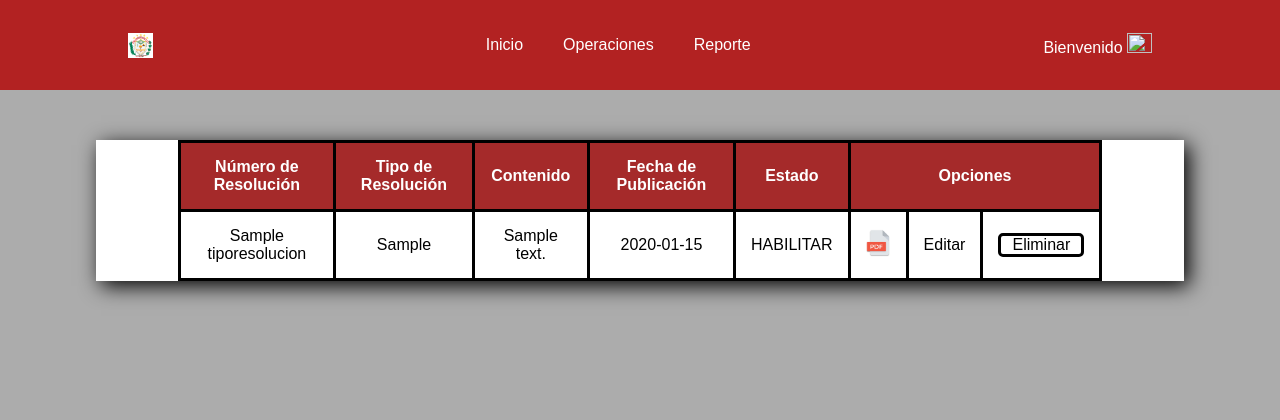
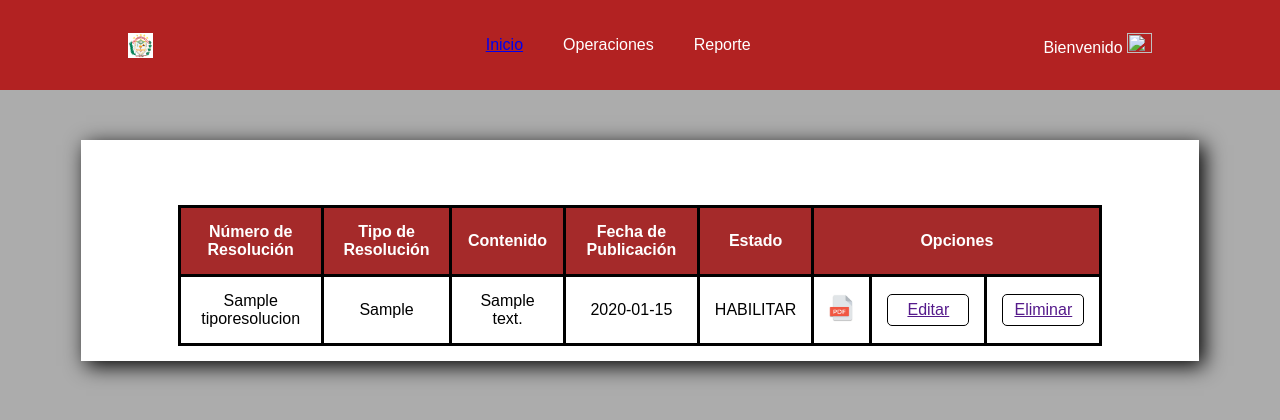
Before and after one commit to RJosueMR/mdh_resoluciones, a PHP site: page /reporte.php in a window 1280 px wide. Shown: the top 420 px of the page. Run offline with PHP 8.4, Linux system fonts and the light colour scheme; the visitor is signed in with stand-in values (Sample User, id 1); data comes from the database, SQL or seed files in the repository; tables that the repository leaves empty hold one stand-in row (values such as "Sample post").

Commit message:
sincronizar290323-2
Co-authored-by: ArthurG018 <ArthurG018@users.noreply.github.com>
Co-authored-by: Jeyson03 <Jeyson03@users.noreply.github.com>

```diff
--- a/cabecera.php
+++ b/cabecera.php
@@ -7,19 +7,19 @@
         <ul class="enlaces">
             <li><a href="principal.php">Inicio</a></li>
             <li>
-                <a href="#">Operaciones</a>
+                <a class="enlace-cabecera" href="#">Operaciones</a>
                 <ul class="enlaces-sub">
-                    <li><a href="tiporesolucion.php">Registrar Tipo de Resolución</a></li>
-                    <li><a href="registroresolucion.php">Registrar Resolución</a></li>
+                    <li><a class="enlace-cabecera" href="tiporesolucion.php">Registrar Tipo de Resolución</a></li>
+                    <li><a class="enlace-cabecera" href="registroresolucion.php">Registrar Resolución</a></li>
                 </ul>
             </li>
-            <li><a href="reporte.php">Reporte</a></li>
+            <li><a class="enlace-cabecera" href="reporte.php">Reporte</a></li>
         </ul>
 
     </nav>
 
     <div>
-        <a href="php/p_cerrarsesion.php">Bienvenido</a>
+        <a class="enlace-cabecera" href="php/p_cerrarsesion.php">Bienvenido</a>
         <img class="perfil" src="" alt="">
     </div>
 
--- a/css/botones.css
+++ b/css/botones.css
@@ -1,7 +1,12 @@
 .boton {
-    display: inline-block;
+    display: flex;
     border-style: solid;
     border-color: black;
     border-radius: 5px;
+    border-width: 1px;
+    height: 30px;
+    align-items: center;
+    justify-content: center;
+    color: black;
     width: 80px;
 }
--- a/css/cabecera.css
+++ b/css/cabecera.css
@@ -8,7 +8,7 @@ img {
     width: 25px;
 }
 
-li, a, button {
+li, .enlace-cabecera, button {
     color: white;
     text-decoration: none;
 }
@@ -36,11 +36,11 @@ header {
     padding: 20px 20px;
 }
 
-.enlaces li a {
+.enlaces li .enlace-cabecera {
     transition: all 0.3s case 0s;
 }
 
-.enlaces li a:hover {
+.enlaces li .enlace-cabecera:hover {
     color: goldenrod;
 }
 
@@ -57,7 +57,7 @@ header {
     display: block;
 }
 
-.enlaces-sub li a {
+.enlaces-sub li .enlace-cabecera {
     display: block;
     color: white;
 }
--- a/css/reporte.css
+++ b/css/reporte.css
@@ -4,12 +4,14 @@
     margin: auto;
     margin-top: 50px;
     min-width: 908px;
+    padding: 15px;
     width: 85%;
 }
 
 .tabla-reporte{
     border-collapse: collapse;
     margin: auto;
+    margin-top: 50px;
     min-width: 883px;
     width: 85%;
 }
--- a/reporte.php
+++ b/reporte.php
@@ -60,13 +60,13 @@ VerificarSesion();
                 ?>
                 <td><a href="#"><img src="img/pdf-icon.png" alt="descargar_resolución"></a></td>
                 <td>
-                    <div>Editar</div>
+                    <div class="boton"><a href="">Editar</a></div>
                 </td>
                 <?php
                 if ($_SESSION["tipousuario"] == "ADMINISTRADOR") {
                 ?>
                 <td>
-                    <div class="boton">Eliminar</div>
+                    <div class="boton"><a href="">Eliminar</a></div>
                 </td>
                 <?php
                 }
```
